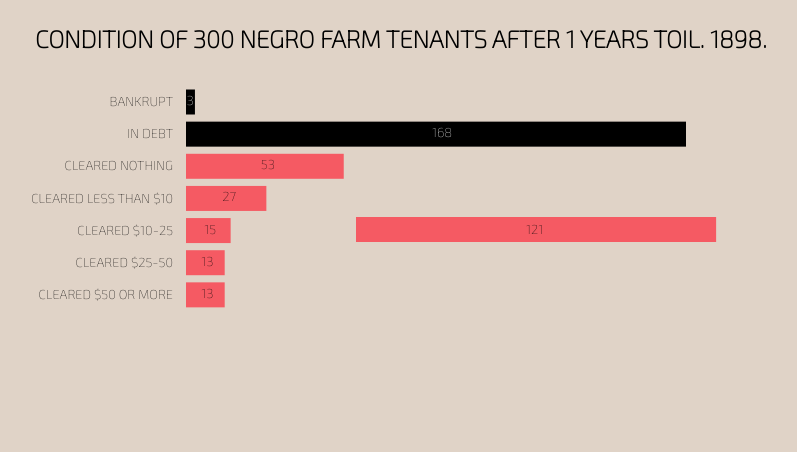
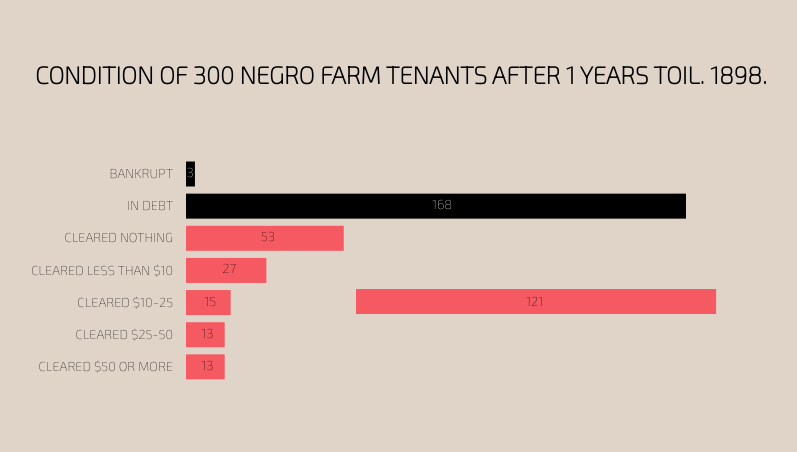
Before and after one commit to marygriffus/duboisproject, a plain HTML site: page index.html in a window 1280 px wide. Shown: the whole page, without its empty margins (239-1036 px from the left). Drawn offline with nearby package versions, Linux system fonts and the light colour scheme.

Commit message:
started on lines, changed styling

```diff
--- a/app.js
+++ b/app.js
@@ -7,12 +7,16 @@
     extraNum += nums[i];
   }
 
-  lineData = [
-    {"x": 100, "y":100},
-    {"x": 350, "y": 150},
-    {"x": 350, "y": 175},
-    {"x": 100, "y":400}
-  ]
+  var lineData = [
+    {"x": 150, "y": 100},
+    {"x": 250, "y": 100},
+    {"x": 350, "y": 154},
+    {"x": 350, "y": 157.5},
+    {"x": 350, "y": 157.5},
+    {"x": 350, "y": 161},
+    {"x": 250, "y": 300},
+    {"x": 150, "y": 400}
+  ];
 
   nums.push(extraNum)
 
@@ -104,4 +108,9 @@
       }
     });
 
+    var lineFunction = d3.svg.line()
+      .x(function(d) { return d.x; })
+      .y(function(d) { return d.y; })
+      .interpolate("linear");
+
 })()
--- a/style.css
+++ b/style.css
@@ -1,4 +1,5 @@
 * {
+  margin: 30px auto;
   font-family: 'Exo 2', sans-serif;
   background-color: #E0D3C7;
   font-size: 13px;
```
